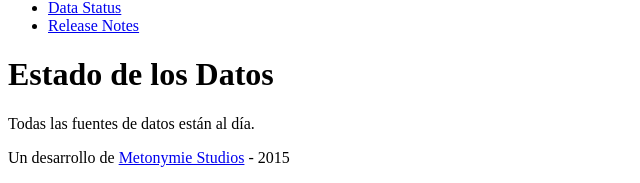
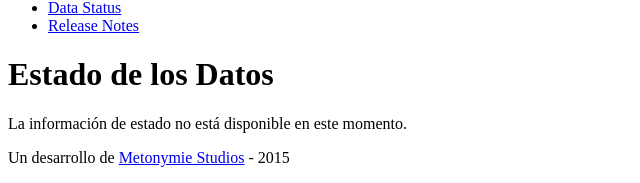
Before and after one commit to emluque/ebcra-2, a Django app: template ebcra-web/portal/templates/portal/pages/status.html in a window 1280 px wide. Shown: the part 1419-1602 px from the top of the page, without its empty margins (0-640 px from the left). Run offline with Django 4.2, Linux system fonts and the light colour scheme; the template is opened without the code that fills it, so the values that code supplies are empty; some libraries are stand-ins or nearby versions.

Commit message:
Status visual changes

```diff
--- a/ebcra-web/portal/templates/portal/base.html
+++ b/ebcra-web/portal/templates/portal/base.html
@@ -86,7 +86,7 @@
     <script src="{% static 'js/d3/d3.min.js' %}"></script>
     <script src="{% static 'js/library.js' %}?version=2.0.6"></script>
     <link rel="stylesheet" href="{% static 'css/fonts/stylesheet.css' %}" type="text/css" charset="utf-8">
-    <link rel="stylesheet" href="{% static 'css/general.css' %}?version=2.1.1" type="text/css" charset="utf-8">
+    <link rel="stylesheet" href="{% static 'css/general.css' %}?version=2.1.2" type="text/css" charset="utf-8">
     <link rel="stylesheet" type="text/css" href="{% static 'css/iconfont/flaticon.css' %}">
 </head>
 <body>
--- a/ebcra-web/portal/templates/portal/pages/status.html
+++ b/ebcra-web/portal/templates/portal/pages/status.html
@@ -1,8 +1,8 @@
 {% extends "portal/base.html" %}
 {% block page_title %}{% if lang == 'en' %}Data Status{% else %}Estado de los Datos{% endif %} — Estadísticas BCRA{% endblock %}
-{% block meta_description %}{% if lang == 'en' %}Data sources that are currently failing or not publishing new data.{% else %}Fuentes de datos que actualmente fallan o no publican datos nuevos.{% endif %}{% endblock %}
-{% block og_description %}{% if lang == 'en' %}Data sources that are currently failing or not publishing new data.{% else %}Fuentes de datos que actualmente fallan o no publican datos nuevos.{% endif %}{% endblock %}
-{% block twitter_description %}{% if lang == 'en' %}Data sources that are currently failing or not publishing new data.{% else %}Fuentes de datos que actualmente fallan o no publican datos nuevos.{% endif %}{% endblock %}
+{% block meta_description %}{% if lang == 'en' %}Current fetch status of every data source used on the site.{% else %}Estado actual de obtención de cada fuente de datos usada en el sitio.{% endif %}{% endblock %}
+{% block og_description %}{% if lang == 'en' %}Current fetch status of every data source used on the site.{% else %}Estado actual de obtención de cada fuente de datos usada en el sitio.{% endif %}{% endblock %}
+{% block twitter_description %}{% if lang == 'en' %}Current fetch status of every data source used on the site.{% else %}Estado actual de obtención de cada fuente de datos usada en el sitio.{% endif %}{% endblock %}
 {% block extra_head %}<meta name="robots" content="noindex">{% endblock %}
 {% block content %}
 <div class="title"><div class="title-container"><h1>{% if lang == 'en' %}Data Status{% else %}Estado de los Datos{% endif %}</h1></div></div>
@@ -19,7 +19,7 @@
         </thead>
         <tbody>
         {% for row in status_rows %}
-            <tr>
+            <tr{% if row.failing %} class="failing"{% endif %}>
                 <td>{{ row.name }}</td>
                 <td>{{ row.status }}</td>
                 <td>{{ row.last_fetched|default:"—" }}</td>
@@ -29,7 +29,7 @@
         </tbody>
     </table>
 {% else %}
-    <p>{% if lang == 'en' %}All data sources are up to date.{% else %}Todas las fuentes de datos están al día.{% endif %}</p>
+    <p>{% if lang == 'en' %}Status information is not available right now.{% else %}La información de estado no está disponible en este momento.{% endif %}</p>
 {% endif %}
 </div>
 {% endblock %}
```
Also changed, not shown: ebcra-web/portal/views.py (+15 -10 lines), 1 other file.
